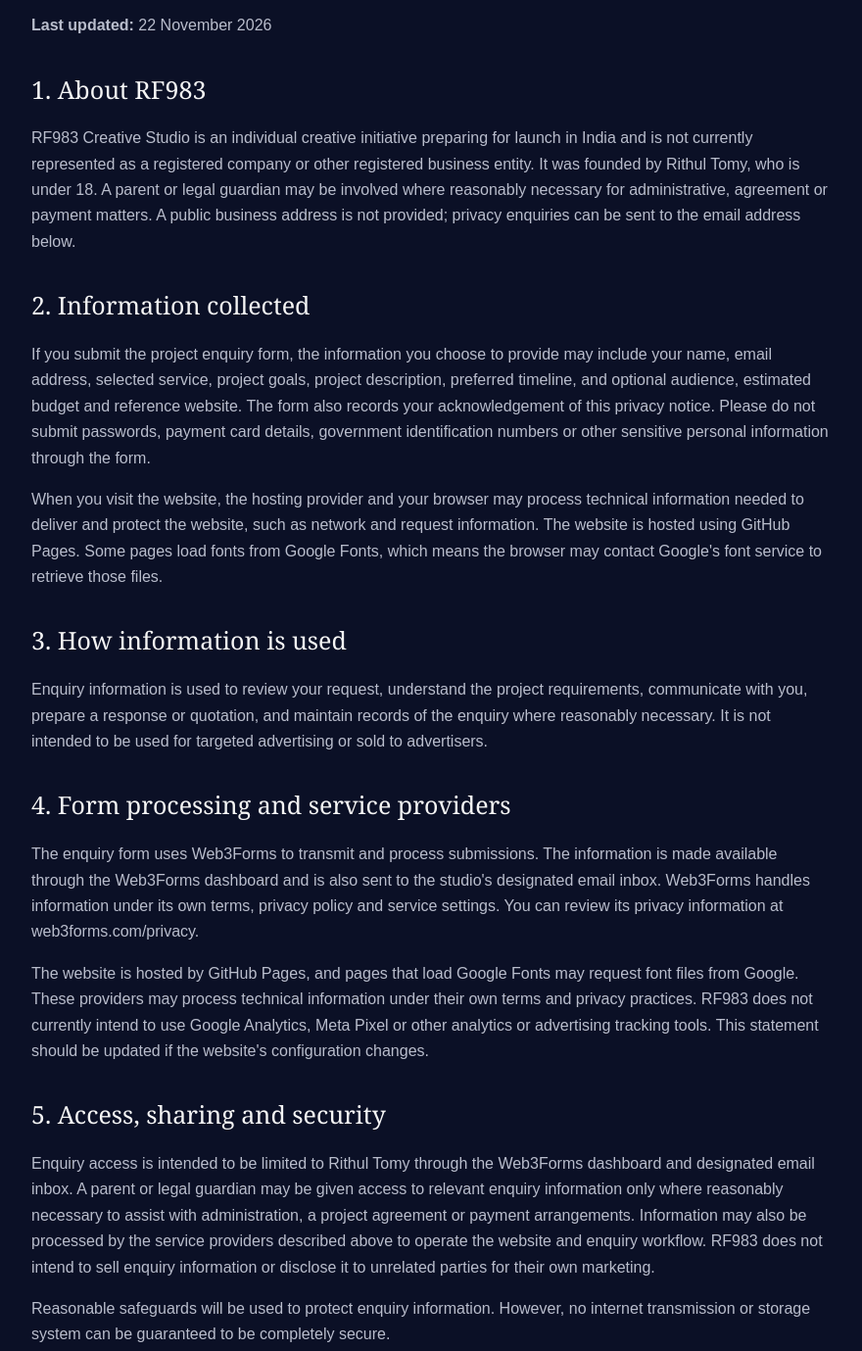
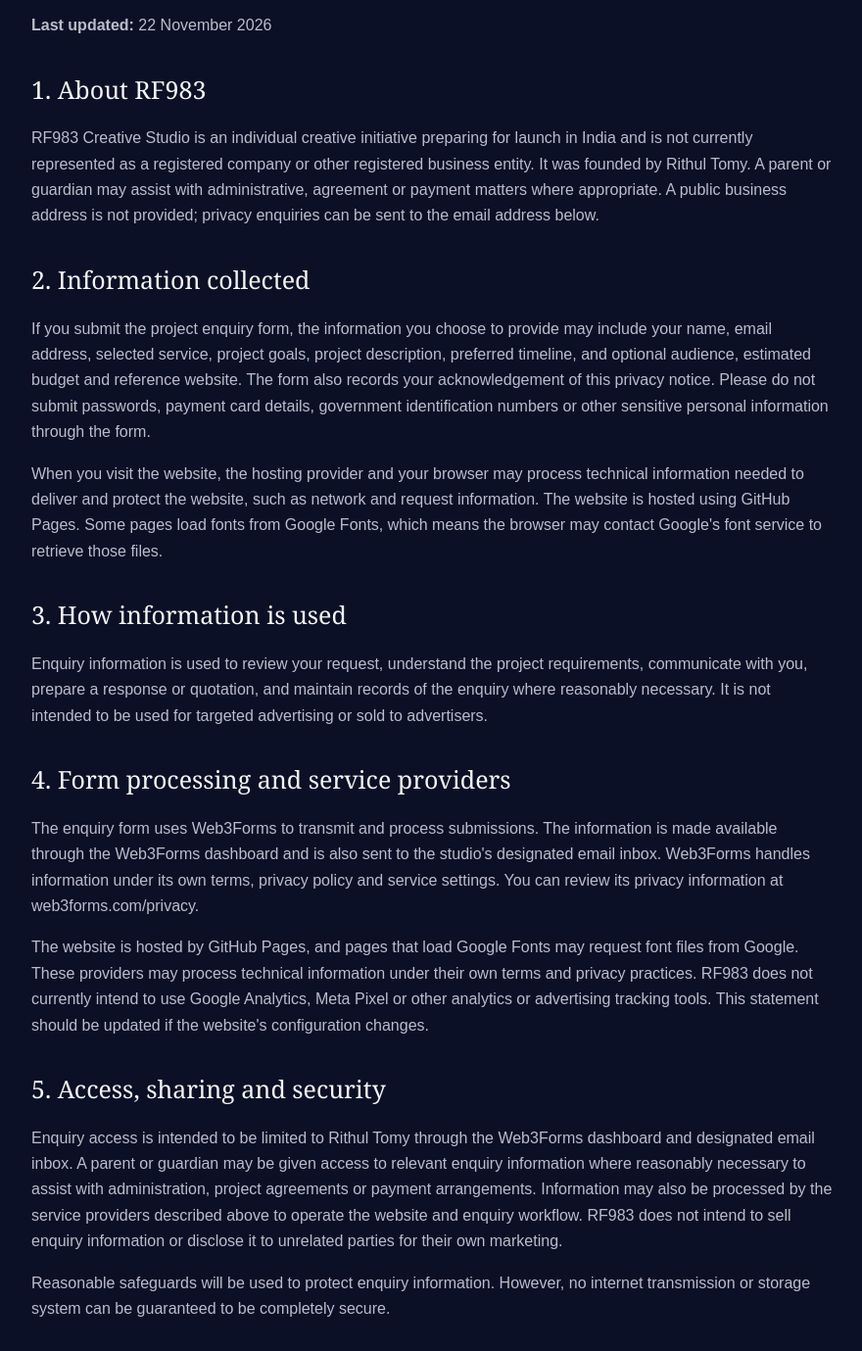
Before and after one commit to rf983creativestudio/rf983creativestudio, a plain HTML site: page privacy.html in a window 1280 px wide. Shown: the part 410-1789 px from the top of the page at 98% size, without its empty margins (198-1078 px from the left). Drawn offline with Linux system fonts and the light colour scheme.

Commit message:
Polish privacy policy wording

```diff
--- a/privacy.html
+++ b/privacy.html
@@ -32,7 +32,7 @@
 <p class="notice"><strong>Pre-launch working draft.</strong> This is a pre-launch working draft based on the current website and intended practices. The initiative is not registered as a business, and no public business address is provided. Review and update this notice if the website, service providers or data practices change; obtain appropriate legal review before accepting client work.</p>
 <p><strong>Last updated:</strong> 22 November 2026</p>
 <h2>1. About RF983</h2>
-<p>RF983 Creative Studio is an individual creative initiative preparing for launch in India and is not currently represented as a registered company or other registered business entity. It was founded by Rithul Tomy, who is under 18. A parent or legal guardian may be involved where reasonably necessary for administrative, agreement or payment matters. A public business address is not provided; privacy enquiries can be sent to the email address below.</p>
+<p>RF983 Creative Studio is an individual creative initiative preparing for launch in India and is not currently represented as a registered company or other registered business entity. It was founded by Rithul Tomy. A parent or guardian may assist with administrative, agreement or payment matters where appropriate. A public business address is not provided; privacy enquiries can be sent to the email address below.</p>
 <h2>2. Information collected</h2>
 <p>If you submit the project enquiry form, the information you choose to provide may include your name, email address, selected service, project goals, project description, preferred timeline, and optional audience, estimated budget and reference website. The form also records your acknowledgement of this privacy notice. Please do not submit passwords, payment card details, government identification numbers or other sensitive personal information through the form.</p>
 <p>When you visit the website, the hosting provider and your browser may process technical information needed to deliver and protect the website, such as network and request information. The website is hosted using GitHub Pages. Some pages load fonts from Google Fonts, which means the browser may contact Google's font service to retrieve those files.</p>
@@ -42,7 +42,7 @@
 <p>The enquiry form uses Web3Forms to transmit and process submissions. The information is made available through the Web3Forms dashboard and is also sent to the studio's designated email inbox. Web3Forms handles information under its own terms, privacy policy and service settings. You can review its privacy information at <a href="https://web3forms.com/privacy" target="_blank" rel="noopener">web3forms.com/privacy</a>.</p>
 <p>The website is hosted by GitHub Pages, and pages that load Google Fonts may request font files from Google. These providers may process technical information under their own terms and privacy practices. RF983 does not currently intend to use Google Analytics, Meta Pixel or other analytics or advertising tracking tools. This statement should be updated if the website's configuration changes.</p>
 <h2>5. Access, sharing and security</h2>
-<p>Enquiry access is intended to be limited to Rithul Tomy through the Web3Forms dashboard and designated email inbox. A parent or legal guardian may be given access to relevant enquiry information only where reasonably necessary to assist with administration, a project agreement or payment arrangements. Information may also be processed by the service providers described above to operate the website and enquiry workflow. RF983 does not intend to sell enquiry information or disclose it to unrelated parties for their own marketing.</p>
+<p>Enquiry access is intended to be limited to Rithul Tomy through the Web3Forms dashboard and designated email inbox. A parent or guardian may be given access to relevant enquiry information where reasonably necessary to assist with administration, project agreements or payment arrangements. Information may also be processed by the service providers described above to operate the website and enquiry workflow. RF983 does not intend to sell enquiry information or disclose it to unrelated parties for their own marketing.</p>
 <p>Reasonable safeguards will be used to protect enquiry information. However, no internet transmission or storage system can be guaranteed to be completely secure.</p>
 <h2>6. Retention and deletion requests</h2>
 <p>Enquiry information is intended to be retained only for as long as it is reasonably needed to respond to the enquiry, manage a potential or agreed project, maintain appropriate records, or meet applicable legal obligations. No fixed retention period has currently been set. Copies may remain with service providers according to their own retention practices.</p>
```
